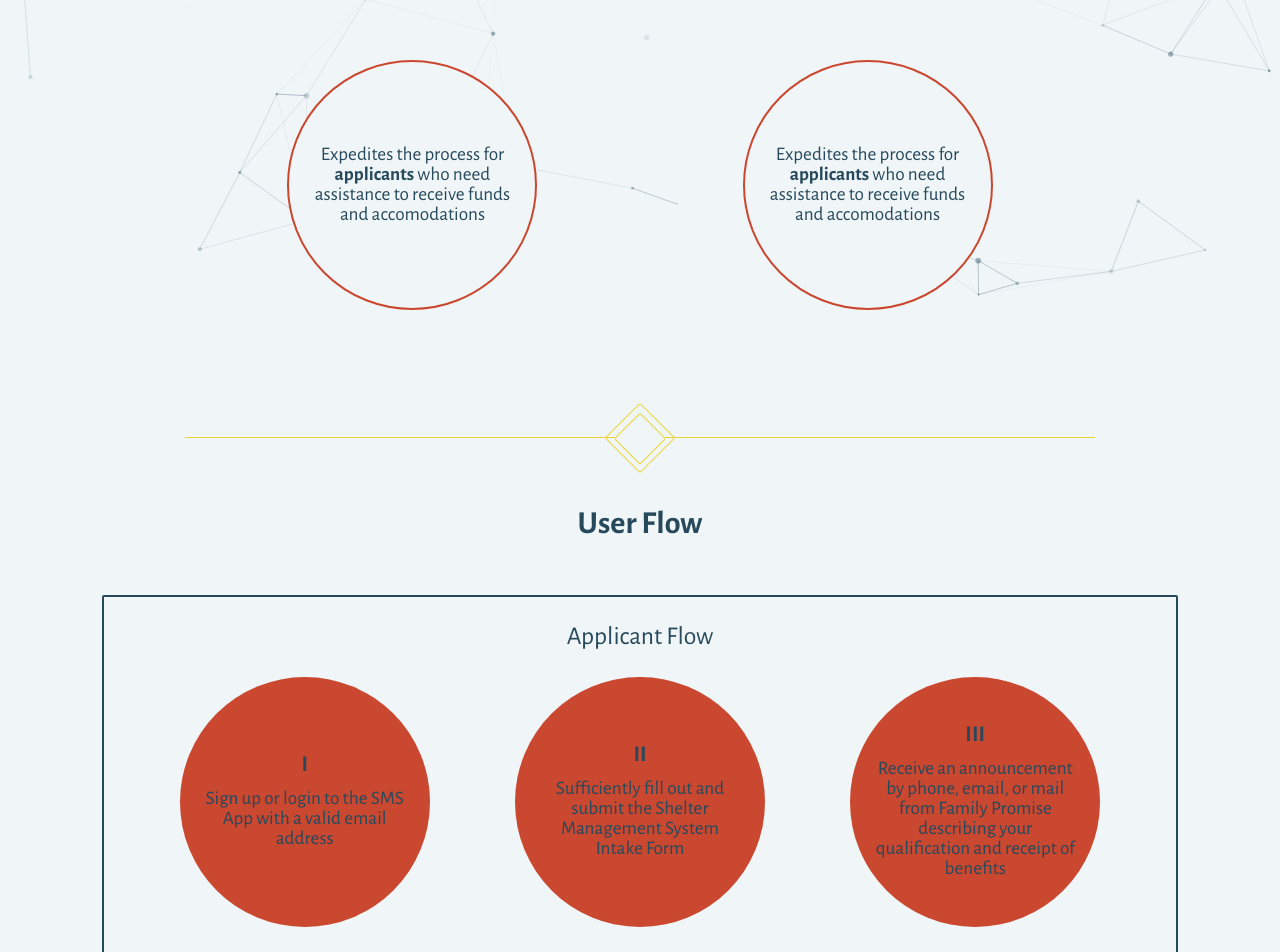
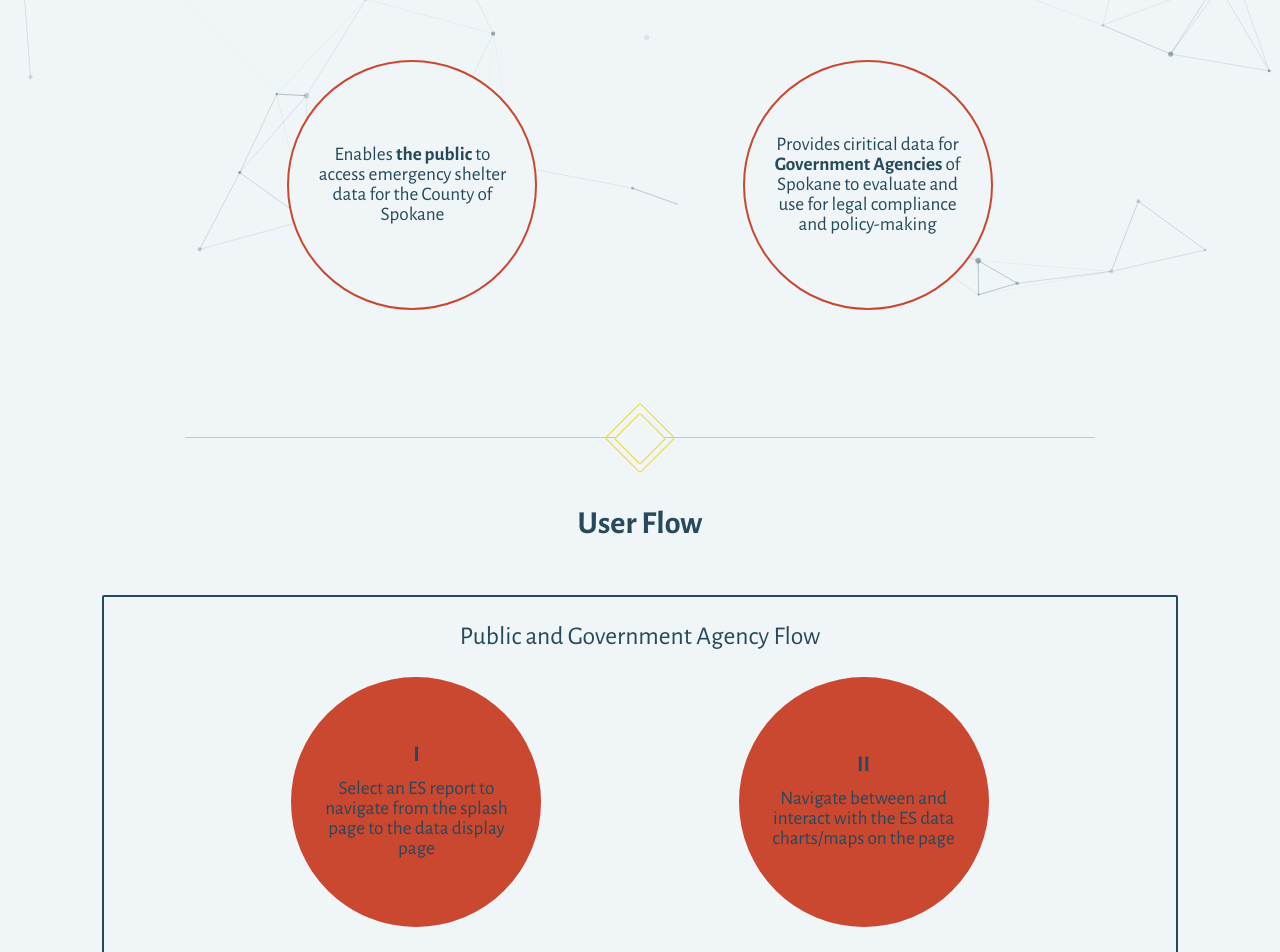
Before and after one commit to troycaselli/troy-caselli-portfolio, a React (Create React App) app: page /es-reports in a window 1280 px wide. Shown: the part 500-1452 px from the top of the page. Built offline with nearby package versions, Linux system fonts and the light colour scheme; a web font is replaced by a local one.

Commit message:
added user overview and flows

```diff
--- a/src/Components/Pages/ESReportsProject.jsx
+++ b/src/Components/Pages/ESReportsProject.jsx
@@ -40,14 +40,14 @@
         <div className="users-container">
           <div className="project__users-circle">
             <p className="project__circle-text">
-              Expedites the process for <b>applicants</b> who need assistance to
-              receive funds and accomodations
+              Enables <b>the public</b> to access emergency shelter data for the
+              County of Spokane
             </p>
           </div>
           <div className="project__users-circle">
             <p className="project__circle-text">
-              Expedites the process for <b>applicants</b> who need assistance to
-              receive funds and accomodations
+              Provides ciritical data for <b>Government Agencies</b> of Spokane
+              to evaluate and use for legal compliance and policy-making
             </p>
           </div>
         </div>
@@ -58,14 +58,17 @@
       <div className="project-section">
         <h2 className="project__subtitle">User Flow</h2>
         <div className="project-card">
-          <h3 className="project-card__user-title">Applicant Flow</h3>
+          <h3 className="project-card__user-title">
+            Public and Government Agency Flow
+          </h3>
           <div className="circles-container">
             <div className="project__circle">
               <p className="project__circle-bold">
                 <b>I</b>
               </p>
               <p className="project__circle-text">
-                Sign up or login to the SMS App with a valid email address
+                Select an ES report to navigate from the splash page to the data
+                display page
               </p>
             </div>
             <div className="project__circle">
@@ -73,17 +76,8 @@
                 <b>II</b>
               </p>
               <p className="project__circle-text">
-                Sufficiently fill out and submit the Shelter Management System
-                Intake Form
-              </p>
-            </div>
-            <div className="project__circle">
-              <p className="project__circle-bold">
-                <b>III</b>
-              </p>
-              <p className="project__circle-text">
-                Receive an announcement by phone, email, or mail from Family
-                Promise describing your qualification and receipt of benefits
+                Navigate between and interact with the ES data charts/maps on
+                the page
               </p>
             </div>
           </div>
@@ -95,9 +89,7 @@
       <div className="project-section">
         <h2 className="project__subtitle">Mock-Ups</h2>
         <p className="project__text">
-          The stakeholder wanted the digital intake form to match the style of
-          the current app and include the information in the sixteen-page paper
-          intake form (excerpt below).
+          ES Reports Mock-ups were built using Figma.
         </p>
         <PreloadImage
           src={images.intakeForm}
```
Also changed, not shown: src/images/projects/ESReports/reports-mock-ups-blur.png (added), src/images/projects/ESReports/reports-mock-ups.png (added).
